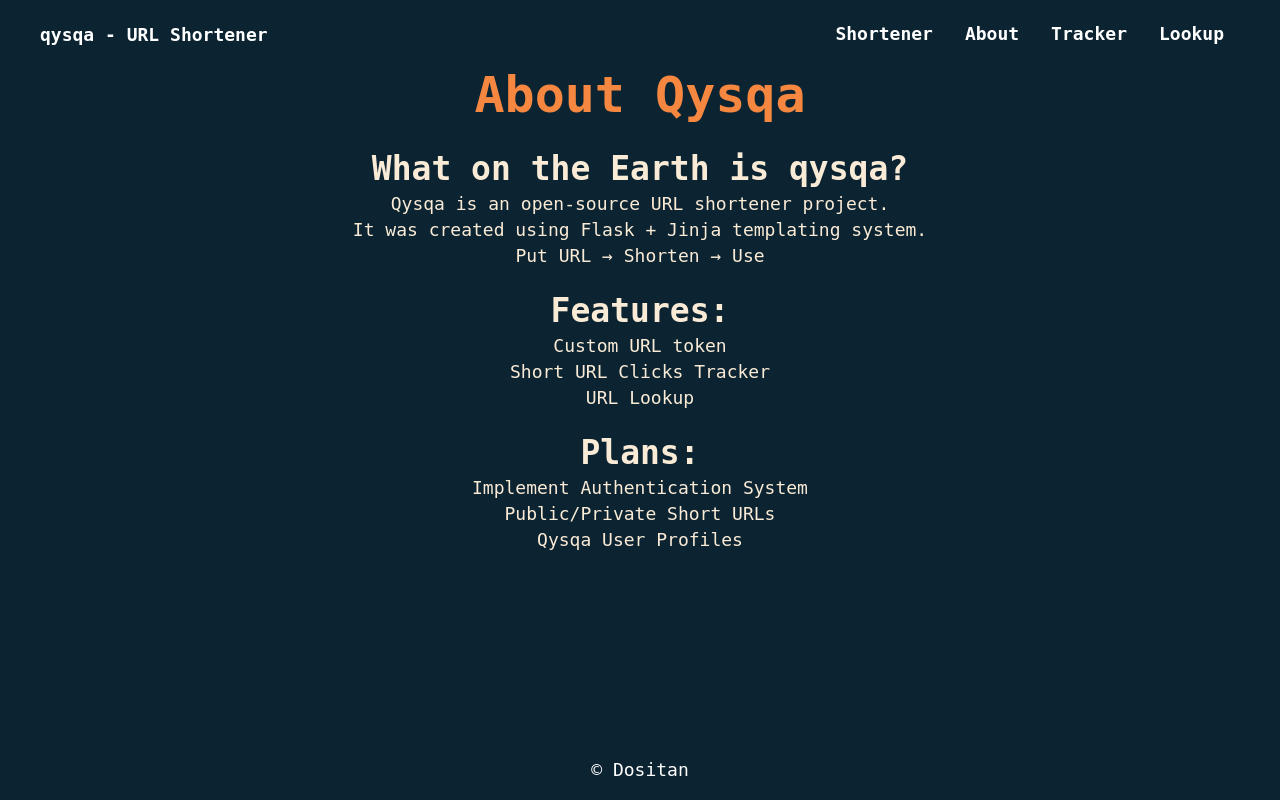
After one commit to Dositan/qysqa, a Flask app: page /about in a window 1280 px wide. The commit adds this page. Run offline with Flask 2, Linux system fonts and the light colour scheme; some libraries are stand-ins or nearby versions; some web fonts are replaced.

Commit message:
✨ Add about page

```diff
--- a/app/main/views.py
+++ b/app/main/views.py
@@ -13,6 +13,11 @@ bp.cli.short_help = "Make URL manipulations directly in the terminal"
 
 @bp.route("/", methods=("GET", "POST"))
 def index():
+    """
+    `/` endpoint
+
+    Here a long URL is handled, returning a short URL as the result
+    """
     form = URLForm()
     url = request.root_url
 
@@ -24,13 +29,12 @@ def index():
             result = f"{url}{form.token.data}"
             return render_template("main/url.html", result=result)
 
-        # Else if a token was not given
+        # Token was not given
         else:
             token = gen_valid_token()
             db.session.add(URL(token=token, url=form.url.data))
             db.session.commit()
 
-            # Return the url page with the shortened url
             result = f"{url}{token}"
             return render_template("main/url.html", result=result)
     else:
@@ -39,9 +43,14 @@ def index():
 
 @bp.route("/<token>")
 def short_url(token):
+    """
+    `/<token>` endpoint
+
+    Redirects to the original URL from a short one (using token)
+    """
     query = URL.query.filter_by(token=token).first()
 
-    # If the query response was empty
+    # Query response returned None
     if not query:
         return (
             render_template(
@@ -56,8 +65,23 @@ def short_url(token):
         return redirect(query.url)
 
 
+@bp.route("/about")
+def about():
+    """
+    `/about` endpoint
+
+    Displays static information about the project
+    """
+    return render_template("main/about.html")
+
+
 @bp.route("/tracker", methods=("GET", "POST"))
 def tracker():
+    """
+    `/tracker` endpoint
+
+    Returns amount of clicks for the given short URL
+    """
     form = ShortURLForm()
 
     if form.validate_on_submit():
@@ -71,6 +95,11 @@ def tracker():
 
 @bp.route("/lookup", methods=("GET", "POST"))
 def lookup():
+    """
+    `/lookup` endpoint
+
+    Returns the original URL from a short one (using token)
+    """
     form = ShortURLForm()
 
     if form.validate_on_submit():
--- a/app/static/style.css
+++ b/app/static/style.css
@@ -2,7 +2,14 @@
   margin: 0;
   padding: 0;
   box-sizing: border-box;
-  font-family: 'Robot Mono', monospace;
+  font-family: "Roboto Mono", monospace;
+}
+
+a {
+  color: white;
+  font-size: 18px;
+  text-decoration: none;
+  transition: 0.4s;
 }
 
 nav {
@@ -34,7 +41,7 @@ nav ul li.items {
 
 nav ul li.items:after {
   position: absolute;
-  content: '';
+  content: "";
   left: 0;
   bottom: 5px;
   height: 2px;
@@ -58,14 +65,7 @@ nav ul li.logo {
   user-select: none;
 }
 
-a {
-  color: white;
-  font-size: 18px;
-  text-decoration: none;
-  transition: .4s;
-}
-
-a:hover {
+nav ul li:hover a {
   color: #f68741;
 }
 
@@ -78,10 +78,25 @@ nav ul li.btn {
 }
 
 nav ul li.btn.hide i:before {
-  content: '\f00d';
+  content: "\f00d";
 }
 
-@media all and (max-width: 900px) {
+.url-form {
+  max-width: 700px;
+  text-align: center;
+  margin: 20vh auto 0 auto;
+}
+
+.url-form h1 {
+  color: #ffffff;
+  text-align: center;
+  margin-bottom: 30px;
+}
+
+@media all and (max-width: 800px) {
+  .url-form {
+    max-width: calc(100% - 50px);
+  }
   nav {
     padding: 5px 30px;
   }
@@ -106,18 +121,6 @@ nav ul li.btn.hide i:before {
 
 body {
   background: #0c2431;
-}
-
-.url-form {
-  max-width: 700px;
-  text-align: center;
-  margin: 20vh auto 0 auto;
-}
-
-.url-form h1 {
-  color: #ffffff;
-  text-align: center;
-  margin-bottom: 30px;
 }
 
 .feedback-input {
@@ -168,12 +171,6 @@ body {
   background: #e26803;
 }
 
-@media all and (max-width: 800px) {
-  .url-form {
-    max-width: 380px;
-  }
-}
-
 .form-errors {
   color: #ffffff;
   text-align: center;
@@ -182,6 +179,31 @@ body {
 
 .form-errors h4 {
   margin-bottom: 5px;
+}
+
+.about {
+  color: antiquewhite;
+  text-align: center;
+}
+
+.about h1 {
+  color: #f68741;
+  font-size: 50px;
+}
+
+.about h2 {
+  font-size: 33px;
+  margin-top: 25px;
+}
+
+.about p {
+  margin-top: 5px;
+  font-size: 18px;
+}
+
+.about li {
+  margin-top: 5px;
+  font-size: 18px;
 }
 
 .clicks {
@@ -213,11 +235,10 @@ body {
 }
 
 footer {
-  position: absolute;
+  position: fixed;
   left: 0;
-  bottom: 0;
+  bottom: 20px;
   width: 100%;
-  height: 80px;
-  color: #ffffff;
+  color: white;
   text-align: center;
 }
--- a/app/templates/base.html
+++ b/app/templates/base.html
@@ -10,7 +10,7 @@
 		<link href="/static/style.css" rel="stylesheet" type="text/css"/>
 
 		<script src="https://code.jquery.com/jquery-3.4.1.js"></script>
-		<script src="https://kit.fontawesome.com/a076d05399.js"></script>
+		<script src="https://kit.fontawesome.com/a21a50c51f.js" crossorigin="anonymous"></script>
 
 		<title>qysqa - Shorten your URL</title>
 	</head>
@@ -19,6 +19,7 @@
 			<ul>
 				<li class="logo"><a href="/">qysqa - URL Shortener</a></li>
 				<li class="items"><a href="{{ url_for('main.index') }}">Shortener</a></li>
+				<li class="items"><a href="{{ url_for('main.about') }}">About</a></li>
 				<li class="items"><a href="{{ url_for('main.tracker') }}">Tracker</a></li>
 				<li class="items"><a href="{{ url_for('main.lookup') }}">Lookup</a></li>
 				<li class="btn"><a href="#"><i class="fas fa-bars"></i></a></li>
--- /dev/null
+++ b/app/templates/main/about.html
@@ -0,0 +1,25 @@
+{% extends "base.html" %}
+
+{% block body %}
+<div class="about">
+    <h1>About Qysqa</h1>
+    <h2>What on the Earth is qysqa?</h2>
+    <p>Qysqa is an open-source URL shortener project.</p>
+    <p>It was created using Flask + Jinja templating system.</p>
+    <p>Put URL &#8594 Shorten &#8594 Use</p>
+
+    <h2>Features:</h2>
+    <ul>
+        <li>Custom URL token</li>
+        <li>Short URL Clicks Tracker</li>
+        <li>URL Lookup</li>
+    </ul>
+
+    <h2>Plans:</h2>
+    <ul>
+        <li>Implement Authentication System</li>
+        <li>Public/Private Short URLs</li>
+        <li>Qysqa User Profiles</li>
+    </ul>
+</div>
+{% endblock %}
```
Also changed, not shown: app/main/validators.py (+2 -6 lines), app/static/font.css (+28 -17 lines).
